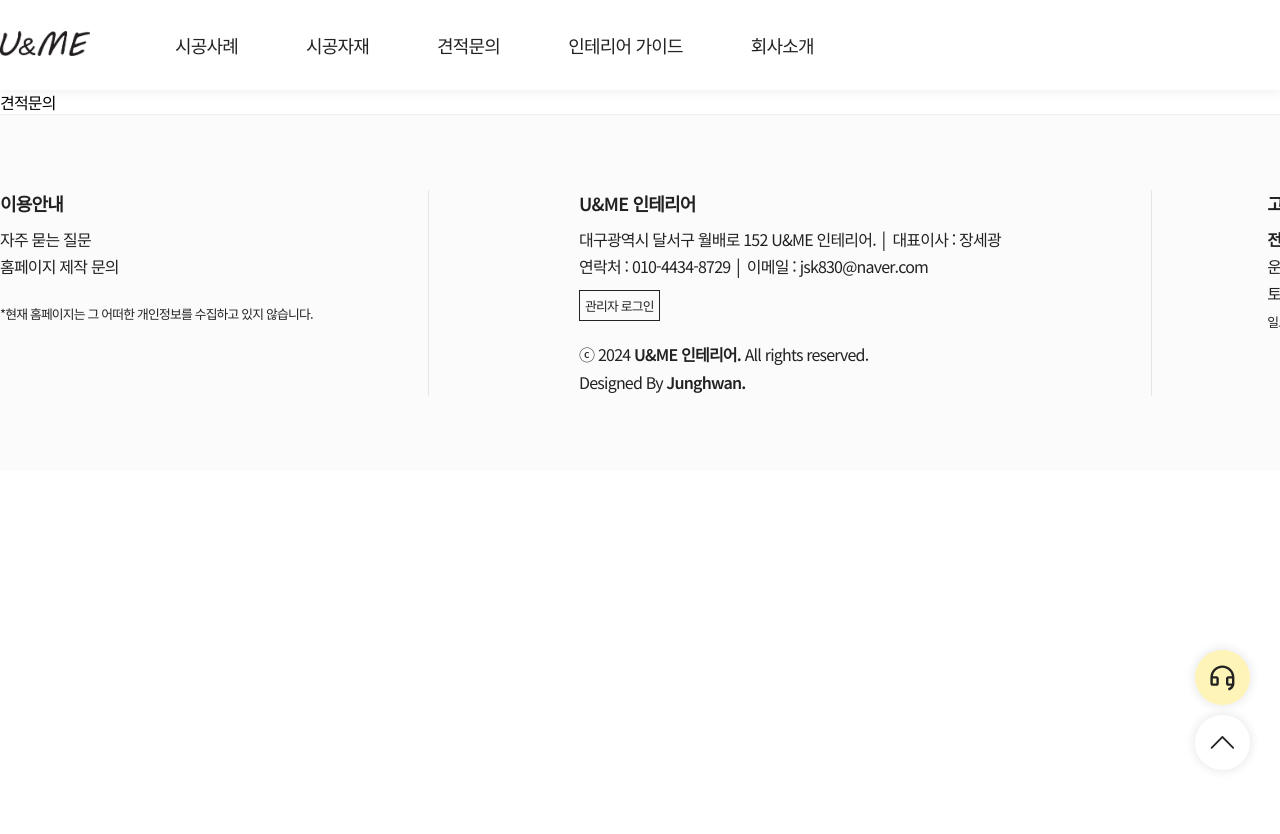
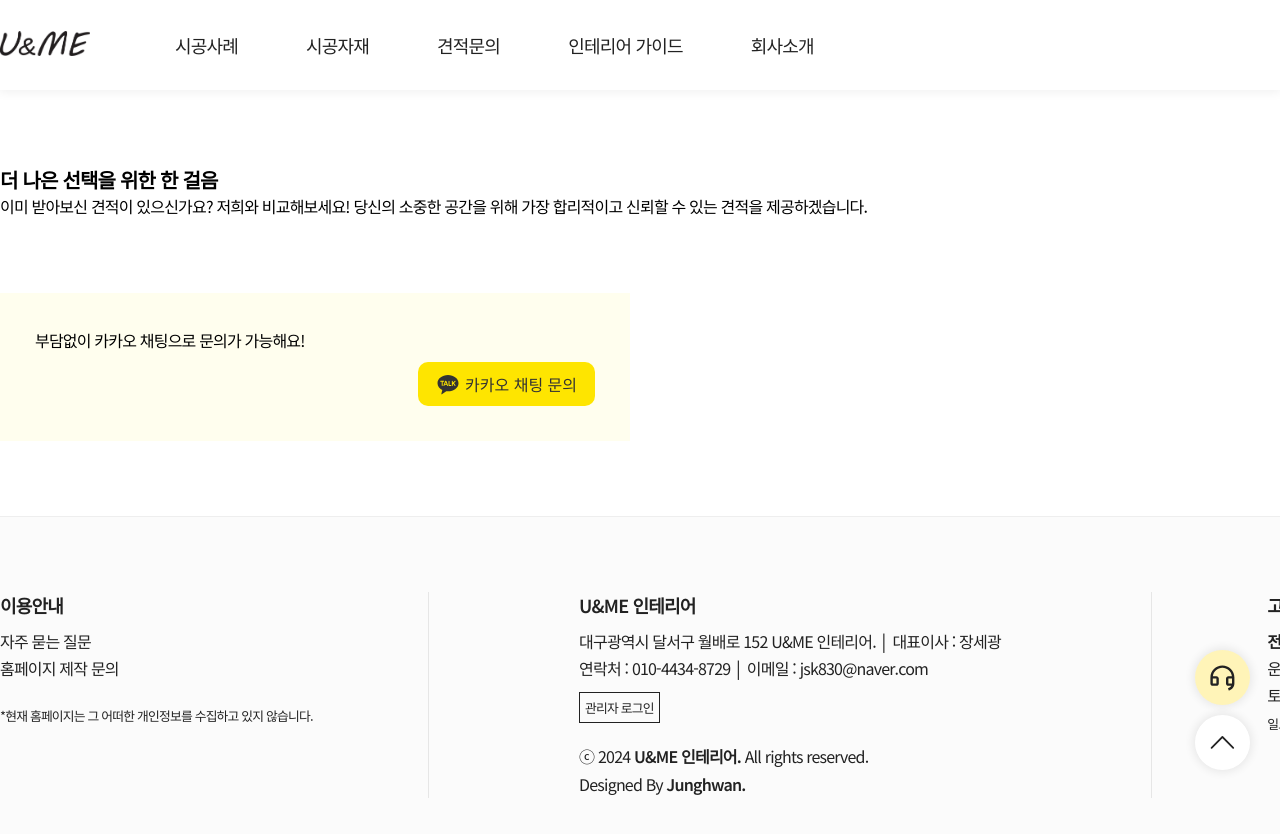
Before and after one commit to Junghwan-github/U-Me-Interior, a React (Create React App) app: page /estimate in a window 1280 px wide. Shown: the top 834 px of the page. Before the commit the page ends 800 px from the top, so only its background shows below. Built offline with nearby package versions, Linux system fonts and the light colour scheme.

Commit message:
feature / 문의하기 제작중

```diff
--- a/src/App.css
+++ b/src/App.css
@@ -4,8 +4,7 @@
 
   /* 너비 */
   --dp-dt-width: 1440px;
-  --dp-tb-width: 768px;
-  --dp-mb-width: 414px;
+  --dp-mb-width: 1248px;
 
   /* 컬러 */
   --base-font-color: #222;
--- /dev/null
+++ b/src/components/ui/EstimateForKakao.js
@@ -0,0 +1,18 @@
+import styles from "./EstimateForKakao.module.css";
+import { RiKakaoTalkFill } from "react-icons/ri";
+
+const EstimateForKakao = () => {
+  return (
+    <div className={styles.kakao_container}>
+      <div className={styles.inner_card}>
+        <p>부담없이 카카오 채팅으로 문의가 가능해요!</p>
+        <button type="button">
+          <RiKakaoTalkFill />
+          카카오 채팅 문의
+        </button>
+      </div>
+    </div>
+  );
+};
+
+export default EstimateForKakao;
--- /dev/null
+++ b/src/components/ui/EstimateForKakao.module.css
@@ -0,0 +1,30 @@
+.kakao_container {
+  width: var(--dp-dt-width);
+  margin: 0 auto;
+}
+
+.kakao_container .inner_card {
+  width: 50%;
+  padding: 35px;
+  display: flex;
+  flex-direction: column;
+  gap: 10px;
+  background-color: #fffeee;
+}
+
+.kakao_container .inner_card button {
+  display: flex;
+  align-items: center;
+  padding: 10px 18px;
+  gap: 5px;
+  font-size: 1rem;
+  color: #333;
+  background-color: #FEE500;
+  border: none;
+  border-radius: 10px;
+  align-self: flex-end;
+}
+
+.kakao_container .inner_card button svg {
+  font-size: 1.5rem;
+}
--- /dev/null
+++ b/src/components/ui/EstimateForTel.js
@@ -0,0 +1,11 @@
+import styles from "./EstimateForTel.module.css";
+
+const EstimateForTel = () => {
+  return (
+    <div className={styles.tel_container}>
+
+    </div>
+  )
+}
+
+export default EstimateForTel;
--- /dev/null
+++ b/src/components/ui/EstimateSlogan.js
@@ -0,0 +1,15 @@
+import styles from "./EstimateSlogan.module.css";
+
+const EstimateSlogan = () => {
+  return (
+    <div className={styles.slogan_container}>
+      <h3>더 나은 선택을 위한 한 걸음</h3>
+      <p>
+        이미 받아보신 견적이 있으신가요? 저희와 비교해보세요! 당신의 소중한 공간을 위해
+        가장 합리적이고 신뢰할 수 있는 견적을 제공하겠습니다.
+      </p>
+    </div>
+  );
+};
+
+export default EstimateSlogan;
--- /dev/null
+++ b/src/components/ui/EstimateSlogan.module.css
@@ -0,0 +1,9 @@
+.slogan_container {
+  width: var(--dp-dt-width);
+  margin: 0 auto;
+}
+
+.slogan_container h3 {
+  font-size: 1.25rem;
+  font-weight: 600;
+}
--- a/src/features/case/Case.js
+++ b/src/features/case/Case.js
@@ -9,8 +9,6 @@ import BoardSearch from "../../components/ui/BoardSearch";
 const Case = () => {
   const [posts, setPosts] = useState([]);
   const path = "case";
-
-
 
   useEffect(() => {
     if (path) {
--- a/src/features/estimate/Estimate.js
+++ b/src/features/estimate/Estimate.js
@@ -1,10 +1,22 @@
+import Contents from "../../components/layout/Contents";
+import Section from "../../components/layout/Section";
+import styles from "./Estimate.module.css";
+import EstimateForKakao from "../../components/ui/EstimateForKakao";
+import EstimateSlogan from "../../components/ui/EstimateSlogan";
+import EstimateForTel from "../../components/ui/EstimateForTel";
+
 const Estimate = () => {
-  return(
-    <div>
-      견적문의
-    </div>
-  )
-
-}
+  return (
+    <Contents>
+      <Section attr={styles.slogan}>
+        <EstimateSlogan />
+      </Section>
+      <Section attr={styles.estimate}>
+        <EstimateForKakao />
+        <EstimateForTel />
+      </Section>
+    </Contents>
+  );
+};
 
 export default Estimate;
--- /dev/null
+++ b/src/features/estimate/Estimate.module.css
@@ -0,0 +1,11 @@
+.slogan {
+  padding: 75px 0;
+}
+
+.estimate {
+    display: flex;
+    gap: 20px;
+    align-items: center;
+    justify-content: space-between;
+    padding: 0 0 75px;
+}
```
Also changed, not shown: src/components/ui/EstimateForTel.module.css (added).
